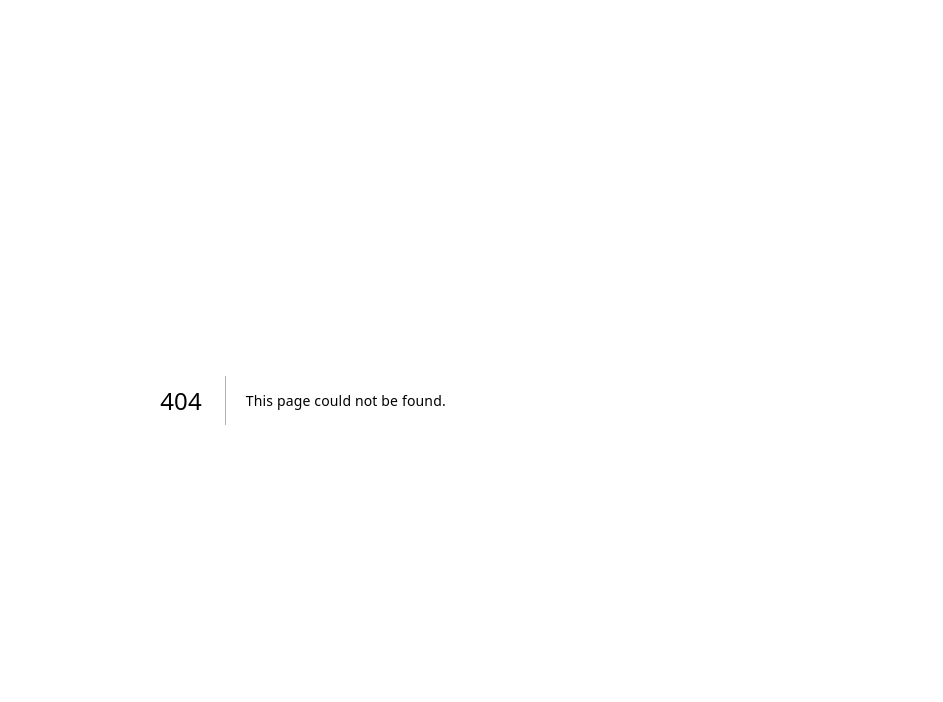
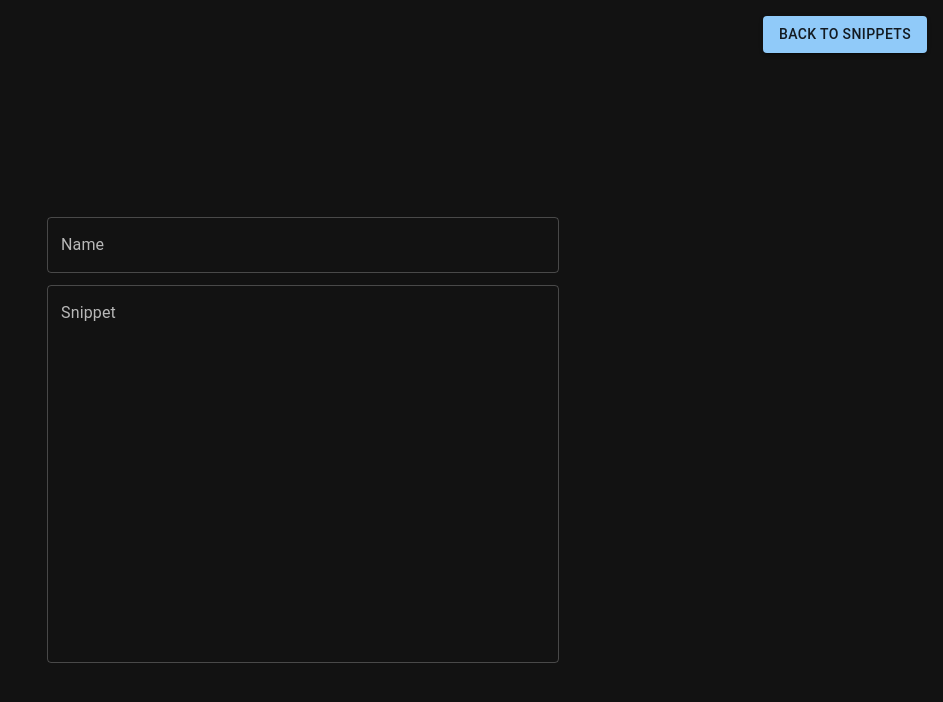
Before and after one commit to ashishyoo/Quick-Snippets, a Next.js app: page /snippets/1 in a window 1280 px wide. Before the commit this address had no page. Shown: the top 702 px of the page, without its empty margins (337-1280 px from the left). Built offline with nearby package versions, Linux system fonts and the light colour scheme.

Commit message:
feat: add route for displaying specific snippet

```diff
--- /dev/null
+++ b/src/app/snippets/[id]/page.tsx
@@ -0,0 +1,12 @@
+import SnippetDetail from "@/components/SnippetDetail";
+import React from "react";
+
+const page = () => {
+  return (
+    <div className="min-h-screen w-full flex items-center justify-center relative">
+      <SnippetDetail />
+    </div>
+  );
+};
+
+export default page;
--- /dev/null
+++ b/src/components/SnippetDetail.tsx
@@ -0,0 +1,57 @@
+"use client";
+
+import useSnippetStore from "@/state/store";
+import { TextField, Stack, Button } from "@mui/material";
+import { useParams, useRouter } from "next/navigation";
+import React from "react";
+
+const SnippetDetail = () => {
+  const { id } = useParams();
+  const router = useRouter();
+  const { snippets } = useSnippetStore();
+  const snippet = snippets.find((snippet) => snippet.id === id);
+  console.log(snippet);
+
+  const handleBackSnippet = () => {
+    router.back();
+  };
+
+  return (
+    <div className="p-4 w-xl">
+      <Button
+        sx={{
+          position: "absolute",
+          top: "1rem",
+          right: "1rem",
+        }}
+        variant="contained"
+        className="absolute top-4 right-4"
+        onClick={handleBackSnippet}
+      >
+        Back to Snippets
+      </Button>
+      <Stack className="gap-3 mt-20 p-4">
+        <TextField
+          autoComplete="off"
+          id="outlined-basic name"
+          label="Name"
+          variant="outlined"
+          value={snippet?.data.name}
+          aria-readonly
+        />
+        <TextField
+          autoComplete="off"
+          id="outlined-basic name"
+          label="Snippet"
+          variant="outlined"
+          multiline
+          rows={15}
+          value={snippet?.data.snippet}
+          aria-readonly
+        />
+      </Stack>
+    </div>
+  );
+};
+
+export default SnippetDetail;
```
